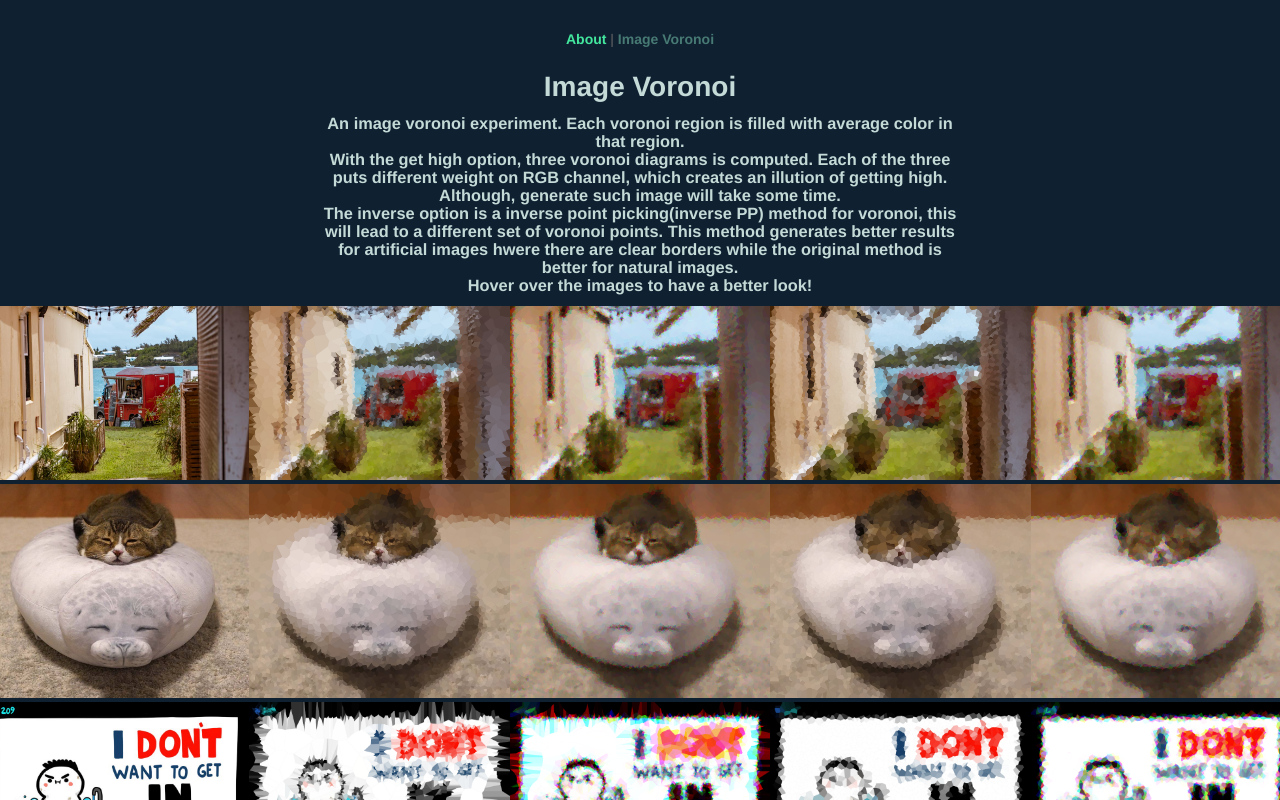
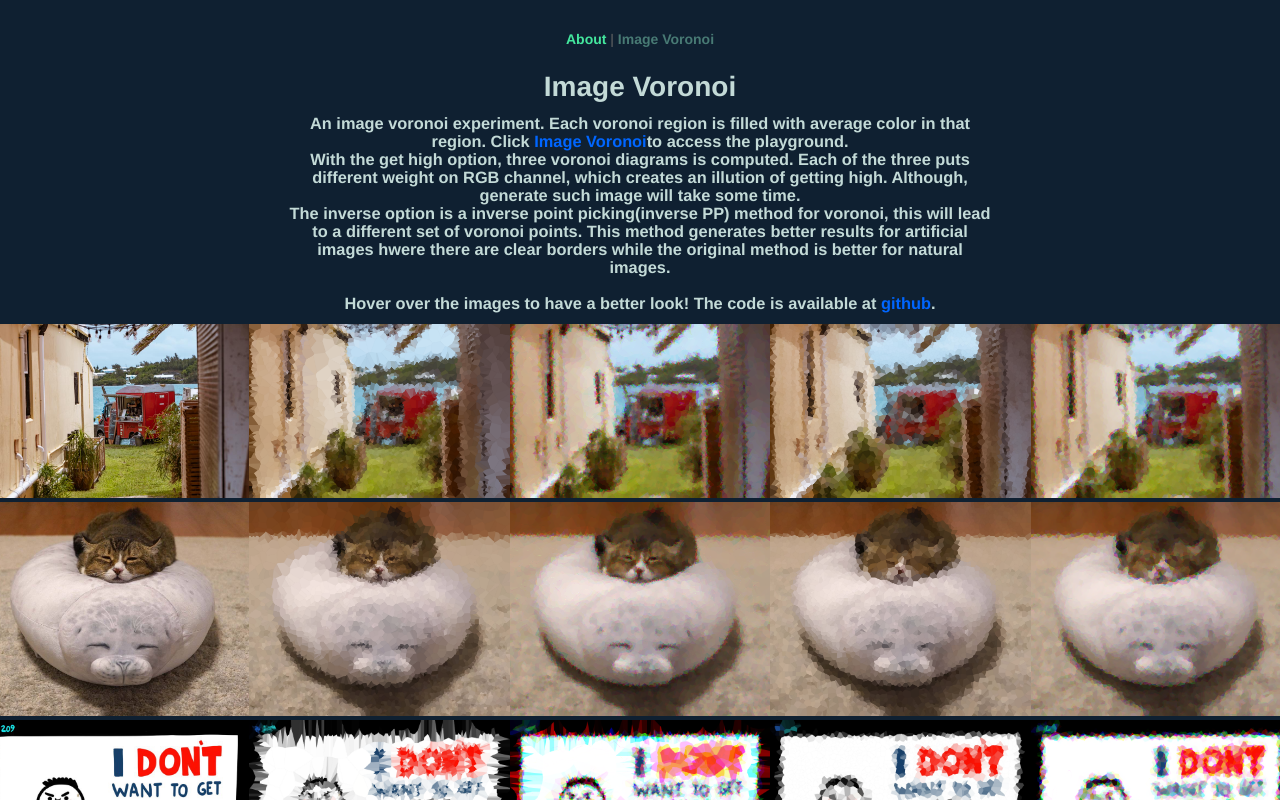
Before and after one commit to txstc55/ImageVoronoi, a Vue app: page /IV in a window 1280 px wide. Shown: the top 800 px of the page. Built offline with nearby package versions, Linux system fonts and the light colour scheme.

Commit message:
add link to code

```diff
--- a/src/views/About.vue
+++ b/src/views/About.vue
@@ -4,10 +4,13 @@
     <br />
     <div class="intro-box">
       <h3 class="intro">
-        An image voronoi experiment. Each voronoi region is filled with average color in that region.
+        An image voronoi experiment. Each voronoi region is filled with average color in that region. Click
+        <router-link to="/IV">Image Voronoi</router-link>to access the playground.
         <br />With the get high option, three voronoi diagrams is computed. Each of the three puts different weight on RGB channel, which creates an illution of getting high. Although, generate such image will take some time.
         <br />The inverse option is a inverse point picking(inverse PP) method for voronoi, this will lead to a different set of voronoi points. This method generates better results for artificial images hwere there are clear borders while the original method is better for natural images.
-        <br />Hover over the images to have a better look!
+        <br />
+        <br />Hover over the images to have a better look! The code is available at
+        <a href="https://github.com/txstc55/ImageVoronoi">github</a>.
       </h3>
     </div>
     <div class="row">
@@ -114,7 +117,7 @@
 }
 
 .intro-box {
-  max-width: 50%;
+  max-width: 55%;
   text-align: center;
   margin: auto;
 }
```
